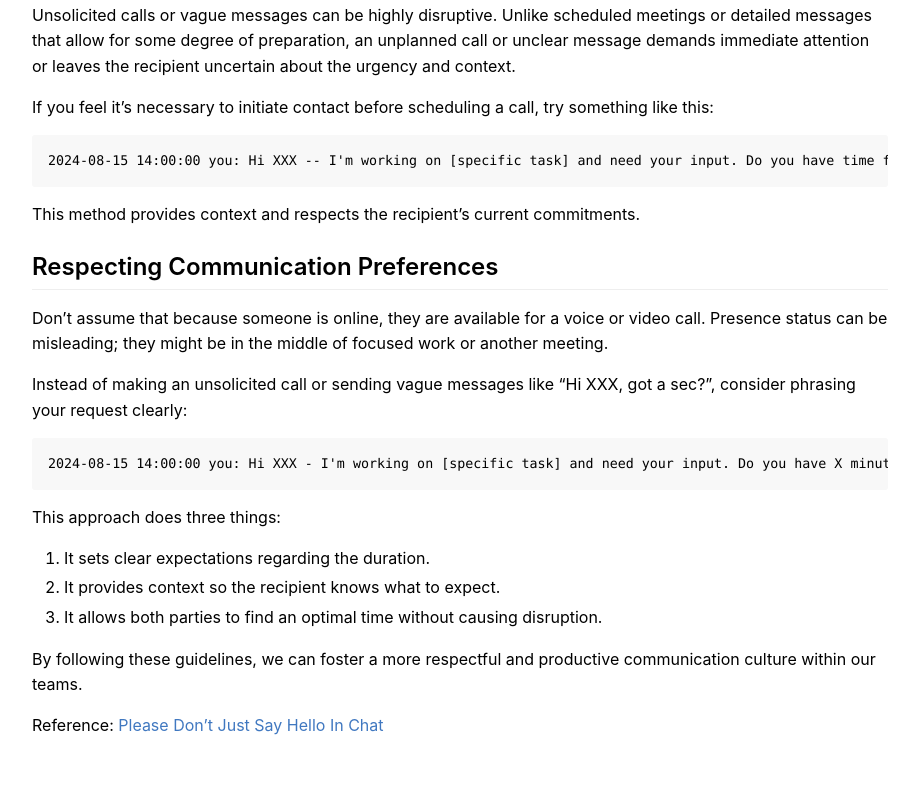
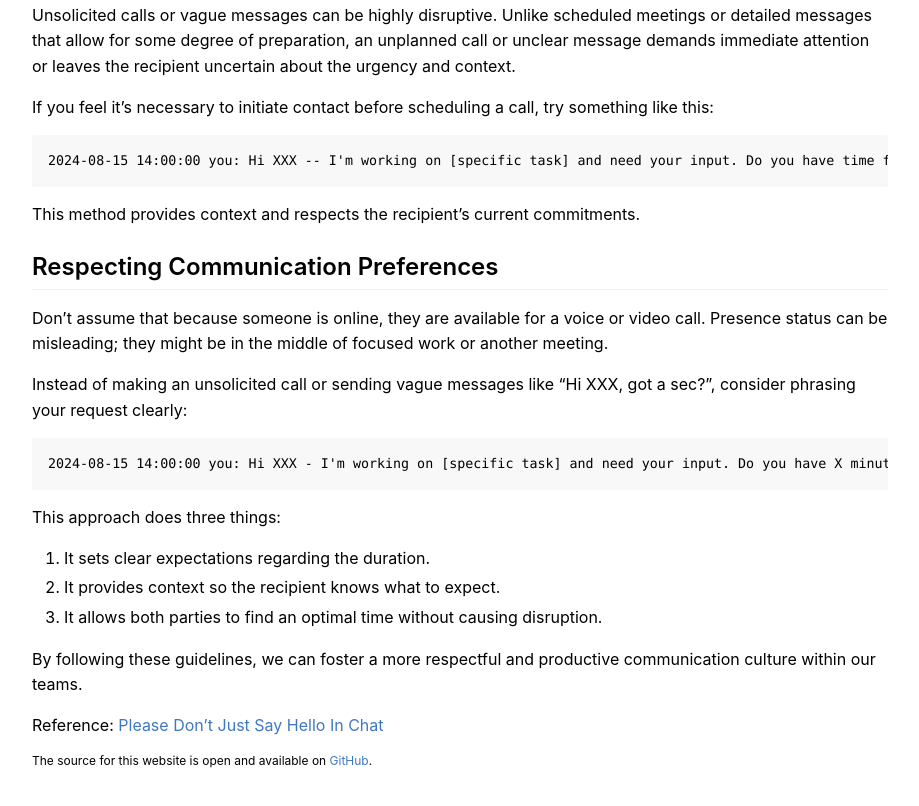
Before and after one commit to zjhch123/No-Direct-Calls, a plain HTML site: page index.html in a window 1280 px wide. Shown: the part 789-1595 px from the top of the page, without its empty margins (180-1099 px from the left). Before the commit the page ends 1574 px from the top, so only its background shows below. Drawn offline with Linux system fonts and the light colour scheme.

Commit message:
Generate index.html from index.md

```diff
--- a/index.html
+++ b/index.html
@@ -51,5 +51,6 @@
 </ol>
 <p>By following these guidelines, we can foster a more respectful and productive communication culture within our teams.</p>
 <p>Reference: <a href="https://aka.ms/nohello">Please Don’t Just Say Hello In Chat</a></p>
+<p><sup>The source for this website is open and available on <a href="https://github.com/zjhch123/No-Direct-Calls">GitHub</a>.</sup></p>
 </body>
 </html>
```
